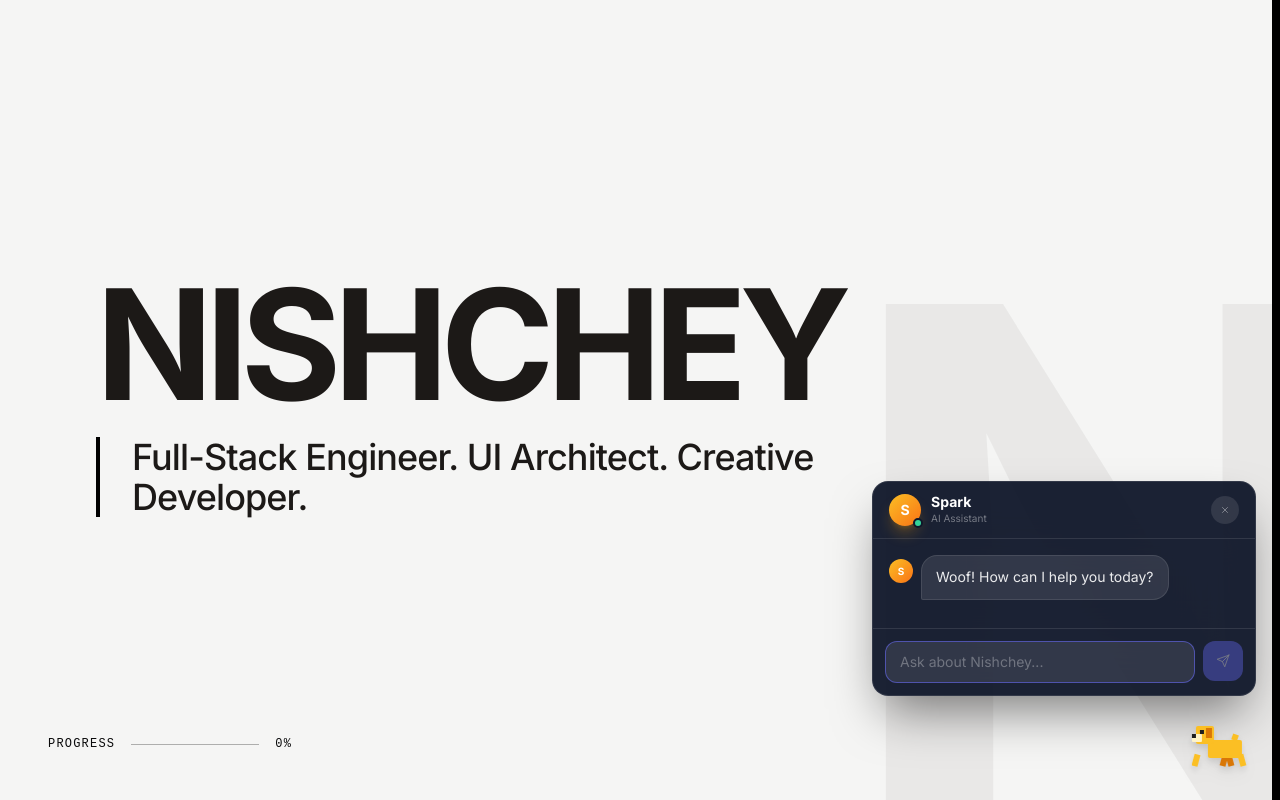
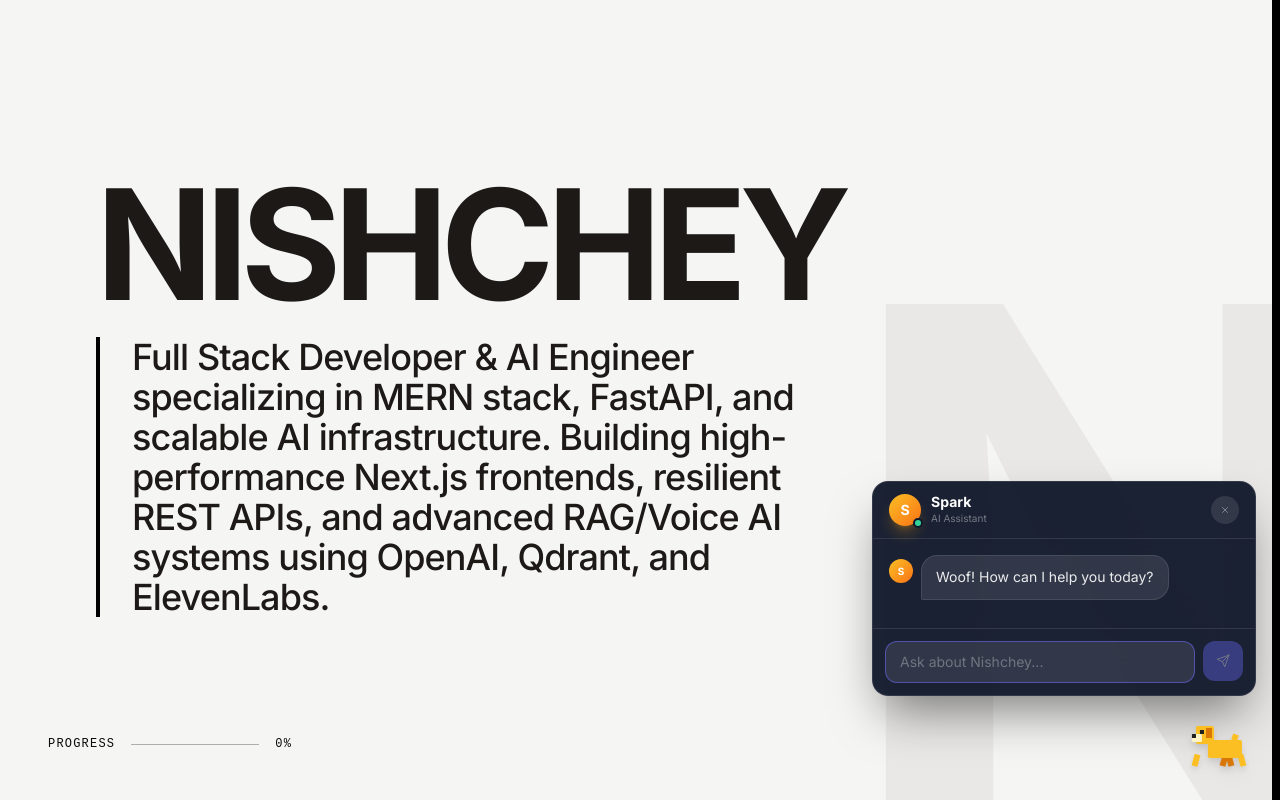
Before and after one commit to nishcheyk/Profile-Website-Nishchey-khajuria, a React (Create React App) app: page /#/cinematic in a window 1280 px wide. Built offline with nearby package versions, Linux system fonts and the light colour scheme; a web font is replaced by a local one.

Commit message:
feat(cinematic): map projects array to brutalist scroller cards

```diff
--- a/src/themes/Cinematic/index.tsx
+++ b/src/themes/Cinematic/index.tsx
@@ -1,6 +1,7 @@
 import React, { useState } from 'react';
 import { HorizontalScroller } from './components/HorizontalScroller';
 import { BrutalistTitle, BrutalistCard } from './components/BrutalistTypography';
+import { name, summary, projects, seo } from '../../data/constants';
 import { useKeyDown } from '../../hooks/useKeyDown';
 
 const MATRIX = ['m','a','t','r','i','x'];
@@ -39,29 +40,24 @@ export default function CinematicTheme() {
 
         {/* Intro Slide */}
         <BrutalistTitle
-          text="NISHCHEY"
-          subtext="Full-Stack Engineer. UI Architect. Creative Developer."
+          text={name.toUpperCase()}
+          subtext={summary}
         />
 
         {/* Experience / Projects Slides */}
-        <BrutalistCard
-          title="Tavern"
-          desc="Architected a massive scalable infrastructure processing 1M+ req/min with zero downtime."
-          link="https://github.com/nishcheyk"
-        />
-        <BrutalistCard
-          title="FinTech"
-          desc="Built an end-to-end ledger system with absolute atomic consistency using PostgreSQL and Redis."
-        />
-        <BrutalistCard
-          title="Matrix"
-          desc="Designed a real-time multiplayer WebSocket architecture for a live events platform."
-        />
+        {projects.map((p, i) => (
+          <BrutalistCard
+            key={i}
+            title={p.title}
+            desc={p.description}
+            link={p.git}
+          />
+        ))}
 
         {/* Outro Slide */}
         <BrutalistTitle
           text="CONNECT"
-          subtext="Available for new realities. nishchey@example.com"
+          subtext={`Available for new realities. Contact via LinkedIn or GitHub: ${seo.canonical}`}
         />
 
       </HorizontalScroller>
```
